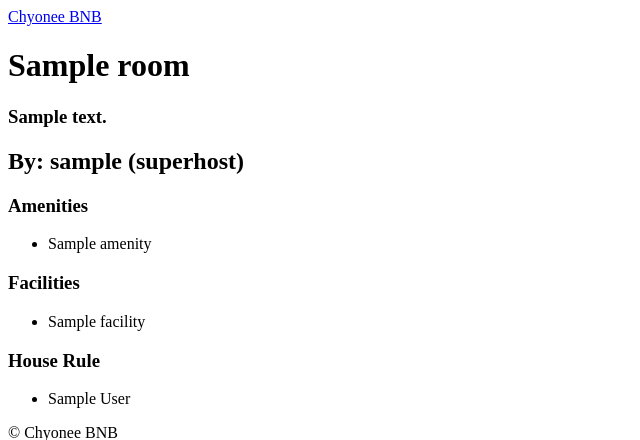
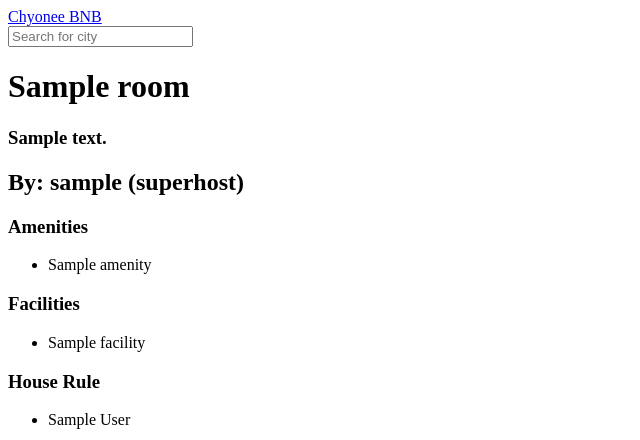
Before and after one commit to chyoni/airbnb-2022, a Django app: page /rooms/1/ in a window 1280 px wide. Shown: the top 440 px of the page, without its empty margins (0-640 px from the left). Run offline with Django 4.2, Linux system fonts and the light colour scheme; tables that the repository leaves empty hold one stand-in row (values such as "Sample post").

Commit message:
#55 Search views 1

```diff
--- a/rooms/urls.py
+++ b/rooms/urls.py
@@ -3,4 +3,7 @@ from . import views
 
 app_name = "rooms"
 
-urlpatterns = [path("<int:pk>/", views.room_detail, name="detail")]
+urlpatterns = [
+    path("<int:pk>/", views.room_detail, name="detail"),
+    path("search/", views.search, name="search"),
+]
--- a/rooms/views.py
+++ b/rooms/views.py
@@ -5,6 +5,7 @@ from . import models
 
 
 def all_rooms(request):
+    """all rooms on Home"""
     page: str = request.GET.get("page", 1)
 
     # 아래 코드가 쿼리셋을 바로 즉시 불러올거라고 에상하겠지만, 쿼리셋은 게으르다. 그래서 이 쿼리셋을 어디선가 호출하여 사용하지 않는 이상 그 때까지는 가져오지 않는다.
@@ -25,8 +26,15 @@ def all_rooms(request):
 
 
 def room_detail(request, pk):
+    """Room detail method"""
     try:
         room = models.Room.objects.get(pk=pk)
         return render(request, "rooms/detail.html", context={"room": room})
     except models.Room.DoesNotExist:
         return redirect(reverse("core:home"))
+
+
+def search(request):
+    city: str = request.GET.get("city")
+    print(str.capitalize(city))
+    return render(request, "rooms/search.html", context={"city": city})
--- a/templates/partials/header.html
+++ b/templates/partials/header.html
@@ -1,3 +1,6 @@
 <header>
     <a href="{% url 'core:home' %}">Chyonee BNB</a>
+    <form method="get" action="{% url 'rooms:search' %}">
+        <input name="city" placeholder="Search for city" />
+    </form>
 </header>
--- a/templates/rooms/detail.html
+++ b/templates/rooms/detail.html
@@ -1,6 +1,6 @@
 {% extends 'base.html' %}
 
-{% block title %}Detail{% endblock title %}
+{% block title %}{{room.name}}{% endblock title %}
 
 {% block content %}
 
```
Also changed, not shown: templates/rooms/search.html (added, +9 -0 lines), README.md.
